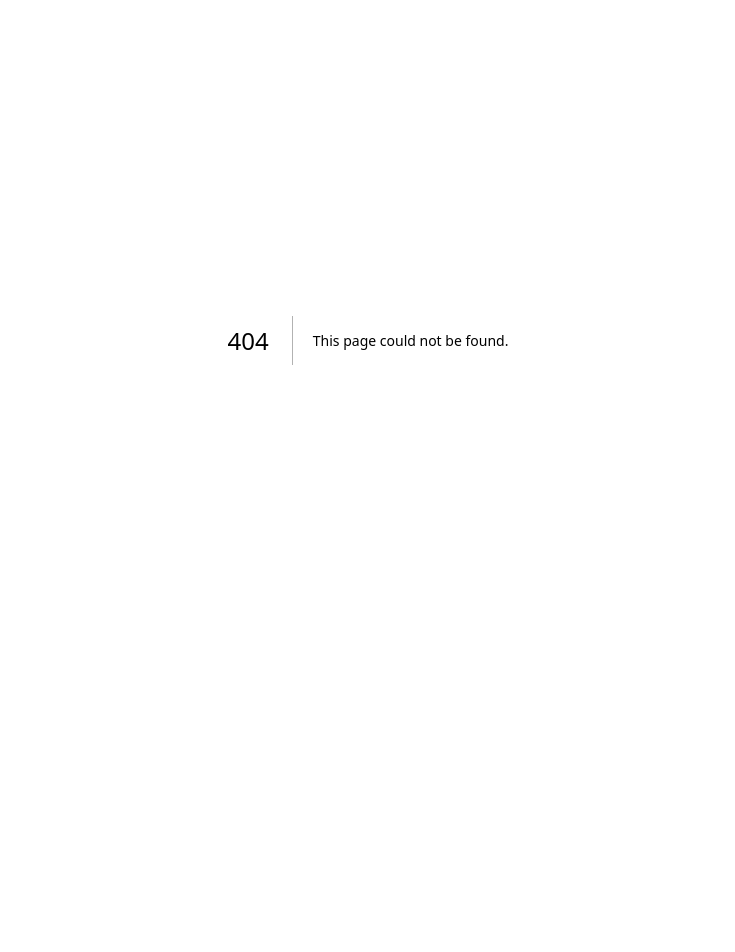
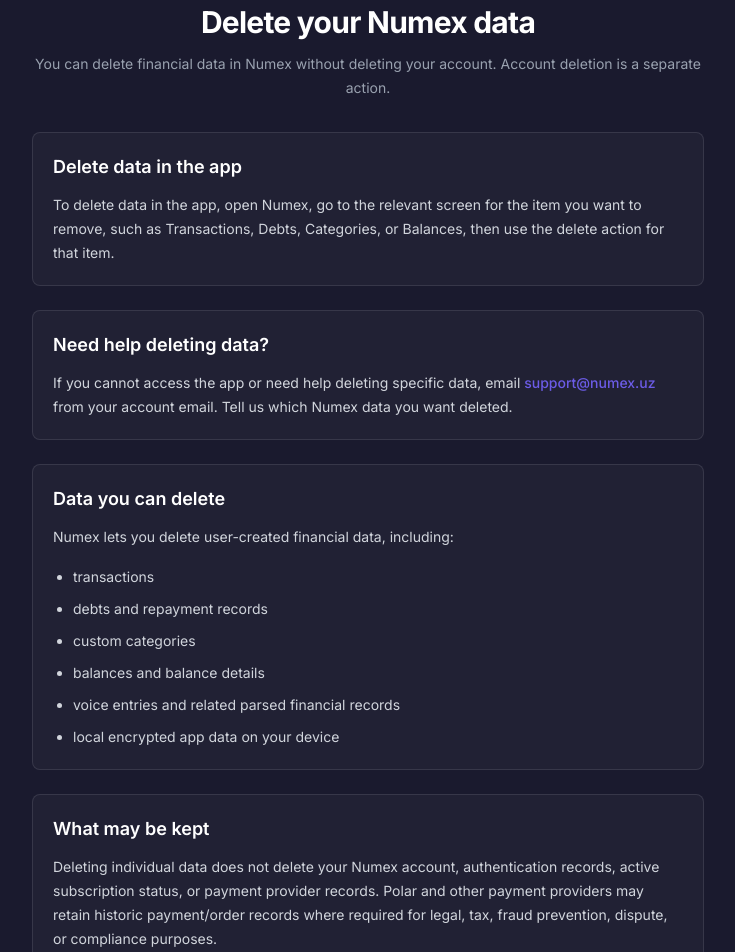
Before and after one commit to novda-union/numex-checkout, a Next.js app: page /delete-data in a window 1280 px wide. Before the commit this address had no page. Shown: the part 160-1112 px from the top of the page, without its empty margins (272-1007 px from the left). Before the commit the page ends 964 px from the top, so only its background shows below. Built offline with nearby package versions, Linux system fonts and the light colour scheme.

Commit message:
feat: add data deletion page

```diff
--- /dev/null
+++ b/app/delete-data/page.tsx
@@ -0,0 +1,92 @@
+import type { Metadata } from "next";
+
+export const metadata: Metadata = {
+  title: "Delete Numex Data",
+  description: "How to delete Numex data without deleting your account.",
+};
+
+const appDataItems = [
+  "transactions",
+  "debts and repayment records",
+  "custom categories",
+  "balances and balance details",
+  "voice entries and related parsed financial records",
+  "local encrypted app data on your device",
+];
+
+export default function DeleteDataPage() {
+  return (
+    <div className="w-full max-w-2xl mt-8 text-left">
+      <div className="mb-8 text-center">
+        <p className="text-sm font-semibold text-[#6C5CE7] mb-3">Numex</p>
+        <h1 className="text-3xl font-bold tracking-tight mb-3">
+          Delete your Numex data
+        </h1>
+        <p className="text-sm leading-6 text-gray-400">
+          You can delete financial data in Numex without deleting your account.
+          Account deletion is a separate action.
+        </p>
+      </div>
+
+      <div className="space-y-6">
+        <section className="rounded-lg border border-white/10 bg-white/[0.03] p-5">
+          <h2 className="text-lg font-semibold mb-3">Delete data in the app</h2>
+          <p className="text-sm leading-6 text-gray-300">
+            To delete data in the app, open Numex, go to the relevant screen for
+            the item you want to remove, such as Transactions, Debts, Categories,
+            or Balances, then use the delete action for that item.
+          </p>
+        </section>
+
+        <section className="rounded-lg border border-white/10 bg-white/[0.03] p-5">
+          <h2 className="text-lg font-semibold mb-3">
+            Need help deleting data?
+          </h2>
+          <p className="text-sm leading-6 text-gray-300">
+            If you cannot access the app or need help deleting specific data,
+            email{" "}
+            <a
+              href="mailto:support@numex.uz"
+              className="font-medium text-[#6C5CE7] hover:underline"
+            >
+              support@numex.uz
+            </a>{" "}
+            from your account email. Tell us which Numex data you want deleted.
+          </p>
+        </section>
+
+        <section className="rounded-lg border border-white/10 bg-white/[0.03] p-5">
+          <h2 className="text-lg font-semibold mb-3">Data you can delete</h2>
+          <p className="text-sm leading-6 text-gray-300 mb-4">
+            Numex lets you delete user-created financial data, including:
+          </p>
+          <ul className="list-disc space-y-2 pl-5 text-sm leading-6 text-gray-300">
+            {appDataItems.map((item) => (
+              <li key={item}>{item}</li>
+            ))}
+          </ul>
+        </section>
+
+        <section className="rounded-lg border border-white/10 bg-white/[0.03] p-5">
+          <h2 className="text-lg font-semibold mb-3">What may be kept</h2>
+          <p className="text-sm leading-6 text-gray-300">
+            Deleting individual data does not delete your Numex account,
+            authentication records, active subscription status, or payment
+            provider records. Polar and other payment providers may retain
+            historic payment/order records where required for legal, tax, fraud
+            prevention, dispute, or compliance purposes.
+          </p>
+        </section>
+
+        <section className="rounded-lg border border-white/10 bg-white/[0.03] p-5">
+          <h2 className="text-lg font-semibold mb-3">Retention period</h2>
+          <p className="text-sm leading-6 text-gray-300">
+            App data deleted in Numex is removed from active app records.
+            Provider, security, legal, tax, fraud-prevention, and dispute
+            records may be retained only as long as required for those purposes.
+          </p>
+        </section>
+      </div>
+    </div>
+  );
+}
```
